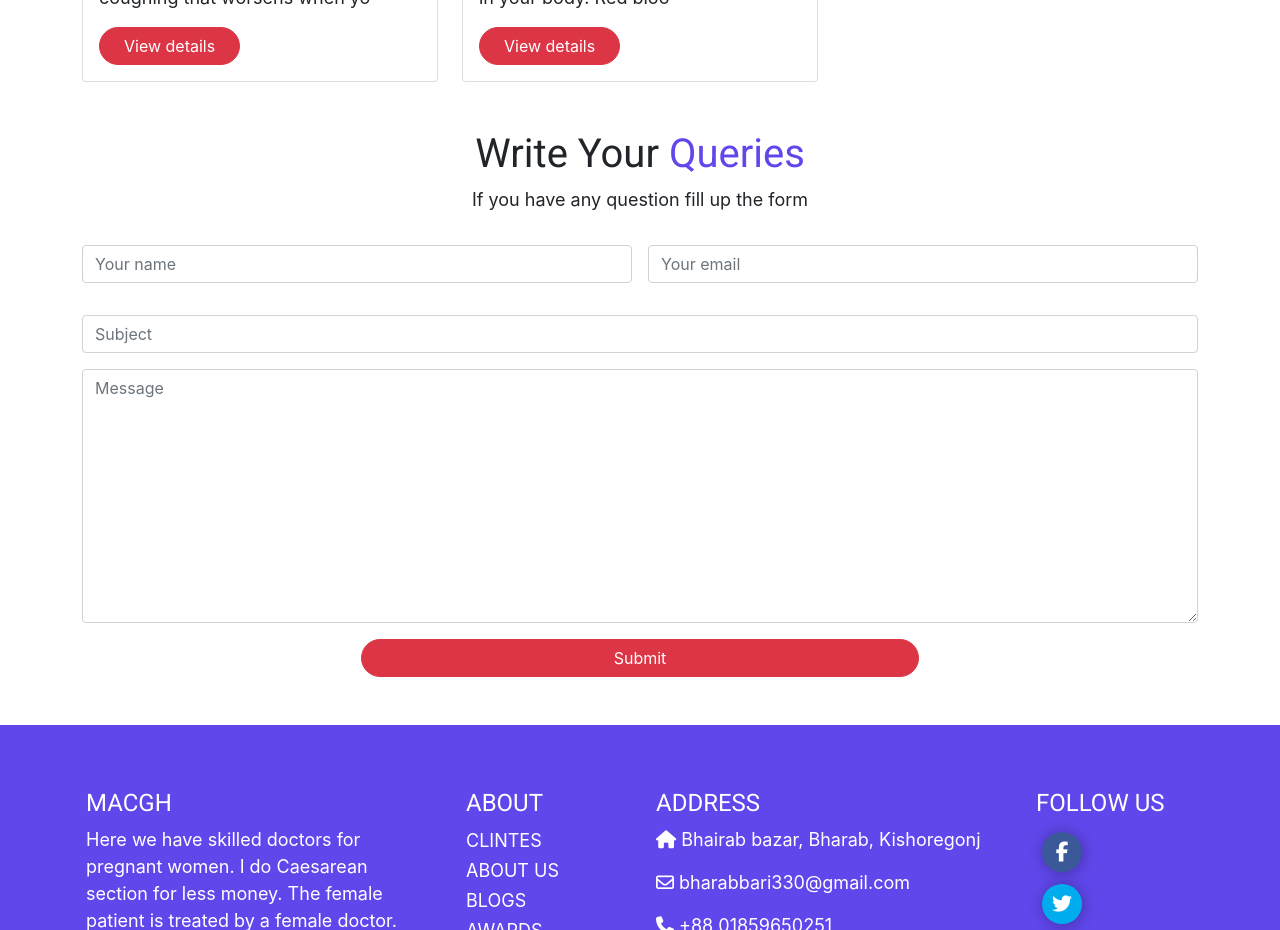
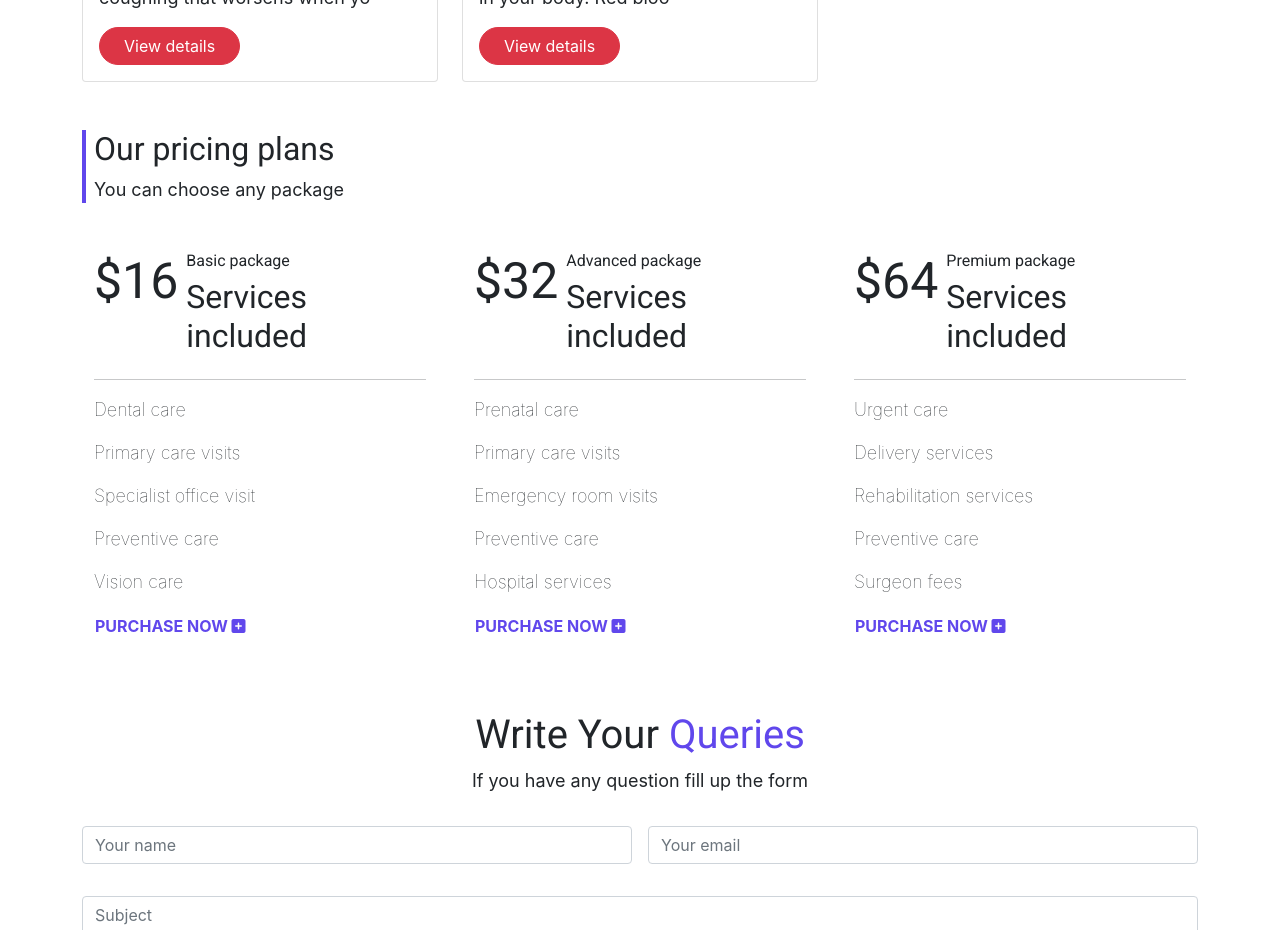
Before and after one commit to salekmia/mother-and-child-general-hospital, a React (Create React App) app: page / in a window 1280 px wide. Shown: the part 2280-3210 px from the top of the page. Built offline with nearby package versions, Linux system fonts and the light colour scheme; no server answers.

Commit message:
pricing section added

```diff
--- a/src/pages/Home/Home/Home.js
+++ b/src/pages/Home/Home/Home.js
@@ -1,6 +1,7 @@
 import React from 'react';
 import Footer from '../../shared/Footer/Footer';
 import Header from '../../shared/Header/Header';
+import Pricing from '../Pricing/Pricing';
 import Queries from '../Queries/Queries';
 import Services from '../Services/Services';
 import Slider from '../Slider/Slider';
@@ -11,6 +12,7 @@ const Home = () => {
             <Header></Header>
             <Slider></Slider>
             <Services></Services>
+            <Pricing></Pricing>
             <Queries></Queries>
             <Footer></Footer>
         </div>
--- /dev/null
+++ b/src/pages/Home/Pricing/Pricing.css
@@ -0,0 +1,3 @@
+.services-heading {
+    border-left: 4px solid #6047EC;
+}
--- /dev/null
+++ b/src/pages/Home/Pricing/Pricing.js
@@ -0,0 +1,67 @@
+import React from 'react';
+import './Pricing.css';
+const Pricing = () => {
+    return (
+        <div className="container my-5">
+            <div className="services-heading ps-2 mb-4">
+                <h2 className="pt-0 mt-0">Our pricing plans</h2>
+                <p className="pb-0 mb-0">You can choose any package</p>
+            </div>
+            <div className="row">
+
+                <div className="col-md-4 p-4">
+                    <div className="d-flex justify-conter-center">
+                        <h1 className="me-2" style={{fontSize: '50px'}}>$16</h1>
+                        <div>
+                            <h6>Basic package</h6>
+                            <h2>Services included</h2>
+                        </div>
+                    </div>
+                    <hr />
+                    <p className="my-3 fw-lighter">Dental care</p>
+                    <p className="my-3 fw-lighter">Primary care visits</p>
+                    <p className="my-3 fw-lighter">Specialist office visit</p>
+                    <p className="my-3 fw-lighter">Preventive care</p>
+                    <p className="my-3 fw-lighter">Vision care</p>
+                    <button style={{color: '#6047EC'}} className="btn fw-bold fs-6 p-0 m-0">PURCHASE NOW <i class="fas fa-plus-square"></i></button>
+                </div>
+
+                <div className="col-md-4 p-4">
+                    <div className="d-flex justify-conter-center">
+                        <h1 className="me-2" style={{fontSize: '50px'}}>$32</h1>
+                        <div>
+                            <h6>Advanced package</h6>
+                            <h2>Services included</h2>
+                        </div>
+                    </div>
+                    <hr />
+                    <p className="my-3 fw-lighter">Prenatal care</p>
+                    <p className="my-3 fw-lighter">Primary care visits</p>
+                    <p className="my-3 fw-lighter">Emergency room visits</p>
+                    <p className="my-3 fw-lighter">Preventive care</p>
+                    <p className="my-3 fw-lighter">Hospital services</p>
+                    <button style={{color: '#6047EC'}} className="btn fw-bold fs-6 p-0 m-0">PURCHASE NOW <i class="fas fa-plus-square"></i></button>
+                </div>
+
+                <div className="col-md-4 p-4">
+                    <div className="d-flex justify-conter-center">
+                        <h1 className="me-2" style={{fontSize: '50px'}}>$64</h1>
+                        <div>
+                            <h6>Premium package</h6>
+                            <h2>Services included</h2>
+                        </div>
+                    </div>
+                    <hr />
+                    <p className="my-3 fw-lighter">Urgent care</p>
+                    <p className="my-3 fw-lighter">Delivery services</p>
+                    <p className="my-3 fw-lighter">Rehabilitation services</p>
+                    <p className="my-3 fw-lighter">Preventive care</p>
+                    <p className="my-3 fw-lighter">Surgeon fees</p>
+                    <button style={{color: '#6047EC'}} className="btn fw-bold fs-6 p-0 m-0">PURCHASE NOW <i class="fas fa-plus-square"></i></button>
+                </div>
+            </div>
+        </div>
+    );
+};
+
+export default Pricing;
```
